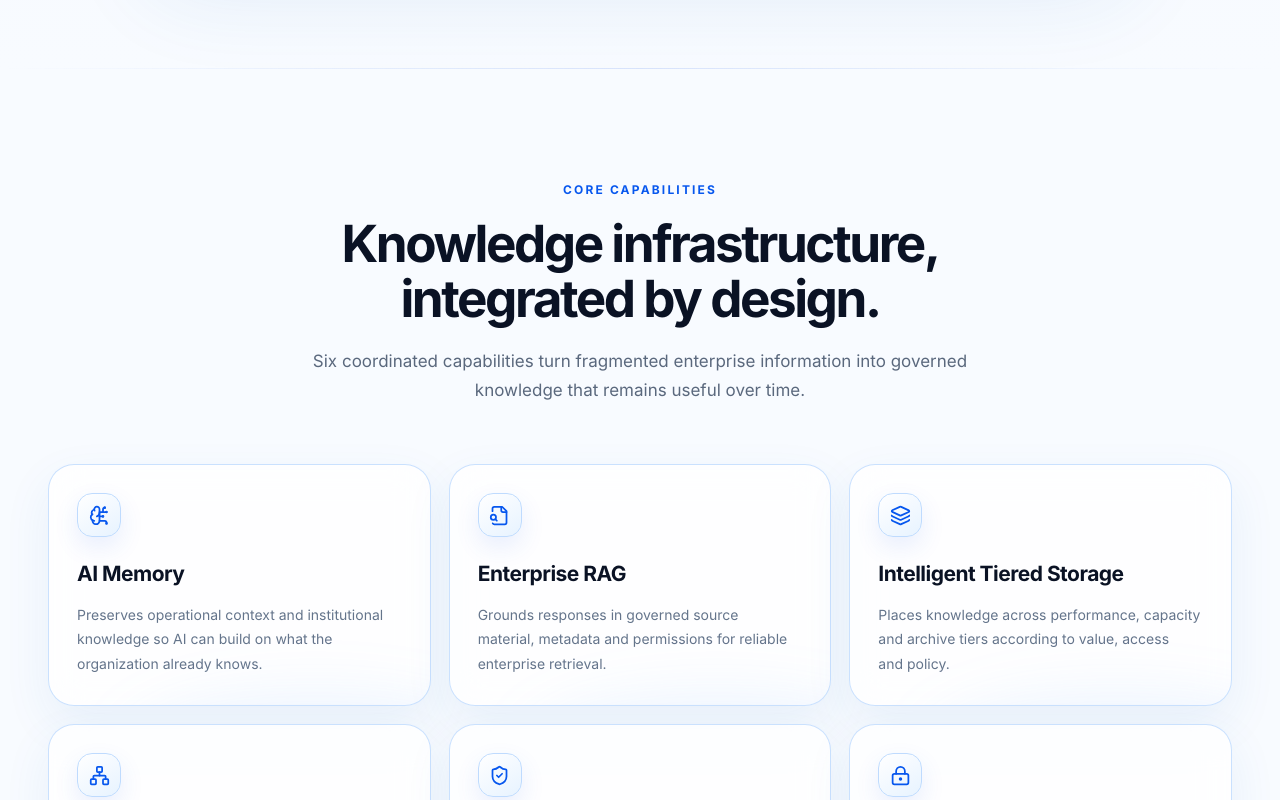
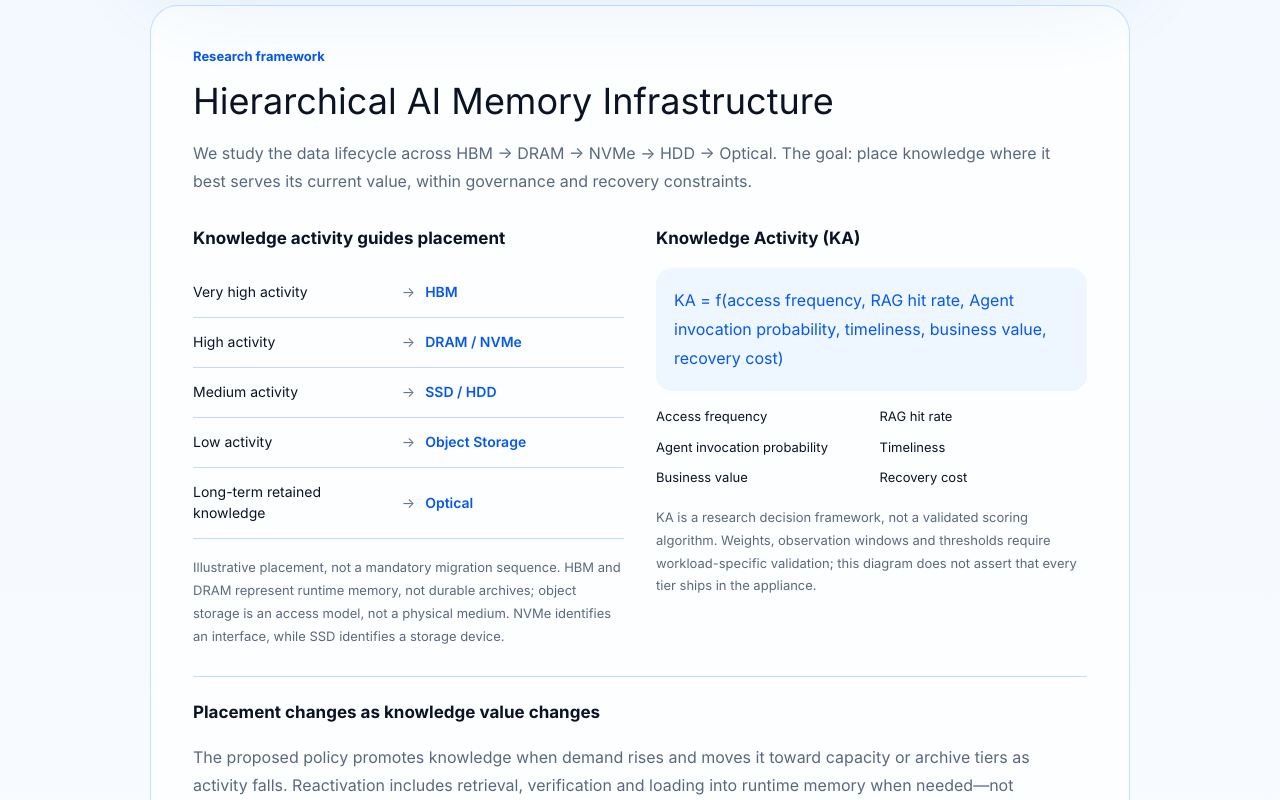
Before and after one commit to Sparkaihk/spark-ai-website, a Next.js app: page /products/spark-ai-appliance in a window 1280 px wide. Shown: the part 2800-3600 px from the top of the page. Built offline with nearby package versions, Linux system fonts and the light colour scheme; no server answers.

Commit message:
Add hierarchical AI memory research framework to appliance page

```diff
--- a/app/(site)/products/spark-ai-appliance/page.tsx
+++ b/app/(site)/products/spark-ai-appliance/page.tsx
@@ -56,6 +56,23 @@ const storageTiers = [
   { icon: HardDrive, title: copy("HDD", "HDD") },
   { icon: Archive, title: copy("Optical Archive", "光学归档") },
   { icon: Cloud, title: copy("Cloud", "云端") },
+];
+
+const memoryTiers = [
+  { medium: "HBM", activity: copy("Very high activity", "极高活度知识") },
+  { medium: "DRAM / NVMe", activity: copy("High activity", "高活度知识") },
+  { medium: "SSD / HDD", activity: copy("Medium activity", "中活度知识") },
+  { medium: "Object Storage", activity: copy("Low activity", "低活度知识") },
+  { medium: "Optical", activity: copy("Long-term retained knowledge", "长期沉淀知识") },
+];
+
+const knowledgeActivityFactors = [
+  copy("Access frequency", "访问频率"),
+  copy("RAG hit rate", "RAG 命中率"),
+  copy("Agent invocation probability", "Agent 调用概率"),
+  copy("Timeliness", "时效性"),
+  copy("Business value", "业务价值"),
+  copy("Recovery cost", "恢复成本"),
 ];
 
 const capabilities = [
@@ -312,6 +329,40 @@ export default function SparkAiAppliancePage() {
               </div>
             </div>
           </AnimatedBlock>
+          <div className={styles.memoryFramework} id="hierarchical-ai-memory">
+            <header className={styles.memoryHeading}>
+              <LocalizedText as="p" {...copy("Research framework", "研究框架")} />
+              <h3><LocalizedText {...copy("Hierarchical AI Memory Infrastructure", "分层 AI 记忆基础设施")} /></h3>
+              <LocalizedText as="p" {...copy("We study the data lifecycle across HBM → DRAM → NVMe → HDD → Optical. The goal: place knowledge where it best serves its current value, within governance and recovery constraints.", "我们研究 HBM → DRAM → NVMe → HDD → Optical 之间的数据生命周期。目标是在治理与恢复约束下，让知识自动进入最适合其当前价值的层级。")} />
+            </header>
+            <div className={styles.memoryColumns}>
+              <div>
+                <h4><LocalizedText {...copy("Knowledge activity guides placement", "以知识活度引导分层配置")} /></h4>
+                <ol className={styles.memoryTierList}>
+                  {memoryTiers.map((tier) => (
+                    <li key={tier.medium}>
+                      <LocalizedText {...tier.activity} />
+                      <span aria-hidden="true">→</span>
+                      <strong>{tier.medium}</strong>
+                    </li>
+                  ))}
+                </ol>
+                <LocalizedText as="p" className={styles.memoryNote} {...copy("Illustrative placement, not a mandatory migration sequence. HBM and DRAM represent runtime memory, not durable archives; object storage is an access model, not a physical medium. NVMe identifies an interface, while SSD identifies a storage device.", "以上为示意配置，并非必须逐层迁移的路径。HBM 与 DRAM 属于运行时内存，而非持久归档；对象存储是访问模型，并非物理介质。NVMe 表示接口，SSD 表示存储设备。")} />
+              </div>
+              <div>
+                <h4><LocalizedText {...copy("Knowledge Activity (KA)", "知识活度（KA）")} /></h4>
+                <p className={styles.memoryFormula}><LocalizedText {...copy("KA = f(access frequency, RAG hit rate, Agent invocation probability, timeliness, business value, recovery cost)", "KA = f(访问频率、RAG 命中率、Agent 调用概率、时效性、业务价值、恢复成本)")} /></p>
+                <ul className={styles.memoryFactors}>
+                  {knowledgeActivityFactors.map((factor) => <li key={factor.en}><LocalizedText {...factor} /></li>)}
+                </ul>
+                <LocalizedText as="p" className={styles.memoryNote} {...copy("KA is a research decision framework, not a validated scoring algorithm. Weights, observation windows and thresholds require workload-specific validation; this diagram does not assert that every tier ships in the appliance.", "KA 是研究中的决策框架，并非已验证的评分算法。权重、观测窗口与阈值需要结合实际工作负载验证；该图不代表一体机已交付全部层级能力。")} />
+              </div>
+            </div>
+            <div className={styles.memoryPolicy}>
+              <h4><LocalizedText {...copy("Placement changes as knowledge value changes", "知识价值变化，配置随之调整")} /></h4>
+              <LocalizedText as="p" {...copy("The proposed policy promotes knowledge when demand rises and moves it toward capacity or archive tiers as activity falls. Reactivation includes retrieval, verification and loading into runtime memory when needed—not simply moving a file into HBM. Retention rules, permissions, integrity checks and recovery objectives constrain every transition.", "拟议策略在需求上升时提升知识所在层级，在活度下降时转向容量层或归档层。知识重新激活包括检索、校验，以及按需加载至运行时内存，而非简单把文件搬进 HBM。每次转换均须遵守保留规则、访问权限、完整性校验与恢复目标。")} />
+            </div>
+          </div>
         </Container>
       </section>
 
--- a/app/(site)/products/spark-ai-appliance/spark-ai-appliance.module.css
+++ b/app/(site)/products/spark-ai-appliance/spark-ai-appliance.module.css
@@ -431,6 +431,90 @@
   background: radial-gradient(circle at 50% 28%, rgba(68, 159, 255, 0.14), transparent 44%);
 }
 
+.memoryFramework {
+  max-width: 980px;
+  margin: 48px auto 0;
+  padding: clamp(20px, 4vw, 42px);
+  border: 1px solid rgba(186, 220, 255, 0.82);
+  border-radius: 28px;
+  background: rgba(255, 255, 255, 0.72);
+  color: #0a1224;
+  scroll-margin-top: 100px;
+}
+
+.memoryHeading > p:first-child {
+  color: #0757ee;
+  font-size: 13px;
+  font-weight: 650;
+}
+
+.memoryHeading h3 {
+  margin-top: 12px;
+  font-size: clamp(26px, 3vw, 36px);
+  line-height: 1.2;
+  text-wrap: balance;
+}
+
+.memoryHeading > p:last-child,
+.memoryPolicy p {
+  margin-top: 16px;
+  color: #5a687d;
+  line-height: 1.75;
+}
+
+.memoryColumns {
+  display: grid;
+  grid-template-columns: repeat(2, minmax(0, 1fr));
+  gap: 32px;
+  margin-top: 32px;
+}
+
+.memoryColumns > div { min-width: 0; }
+.memoryFramework h4 { font-size: 17px; font-weight: 650; }
+.memoryTierList { margin-top: 16px; list-style: none; }
+
+.memoryTierList li {
+  display: grid;
+  grid-template-columns: minmax(0, 1fr) auto minmax(0, 1fr);
+  align-items: center;
+  gap: 10px;
+  padding: 14px 0;
+  border-bottom: 1px solid #bfdbfe;
+  font-size: 14px;
+  line-height: 1.5;
+}
+
+.memoryTierList strong { color: #0757ee; font-weight: 600; }
+.memoryTierList li > span:nth-child(2) { color: #64748b; }
+.memoryNote { margin-top: 18px; color: #5a687d; font-size: 13px; line-height: 1.75; }
+
+.memoryFormula {
+  margin-top: 16px;
+  padding: 18px;
+  border-radius: 16px;
+  background: #eef6ff;
+  color: #0757ee;
+  font-size: 16px;
+  line-height: 1.8;
+  overflow-wrap: anywhere;
+}
+
+.memoryFactors {
+  display: grid;
+  grid-template-columns: repeat(2, minmax(0, 1fr));
+  gap: 10px 16px;
+  margin-top: 16px;
+  list-style: none;
+  font-size: 13px;
+  line-height: 1.6;
+}
+
+.memoryPolicy { margin-top: 28px; padding-top: 24px; border-top: 1px solid #bfdbfe; }
+
+@media (max-width: 767px) {
+  .memoryColumns { grid-template-columns: 1fr; gap: 28px; }
+}
+
 .architectureStack {
   position: relative;
   z-index: 1;
```
